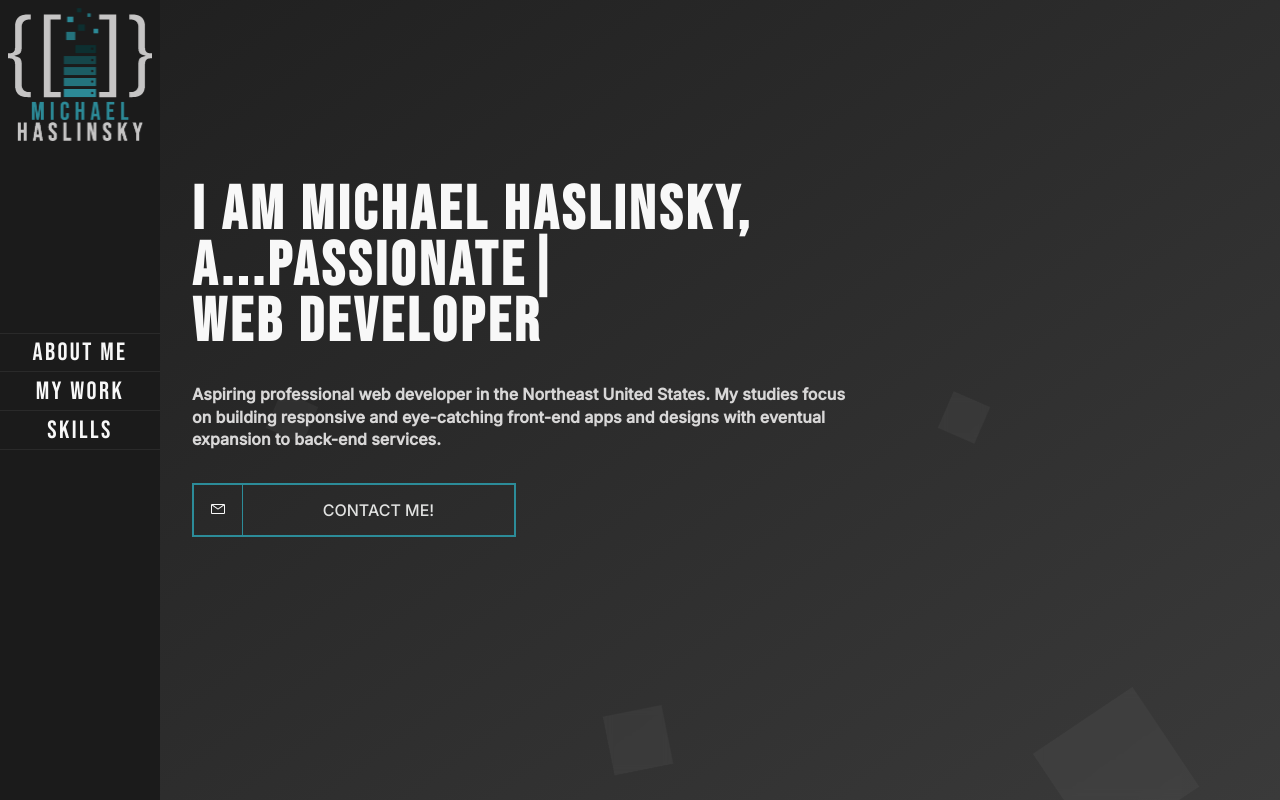
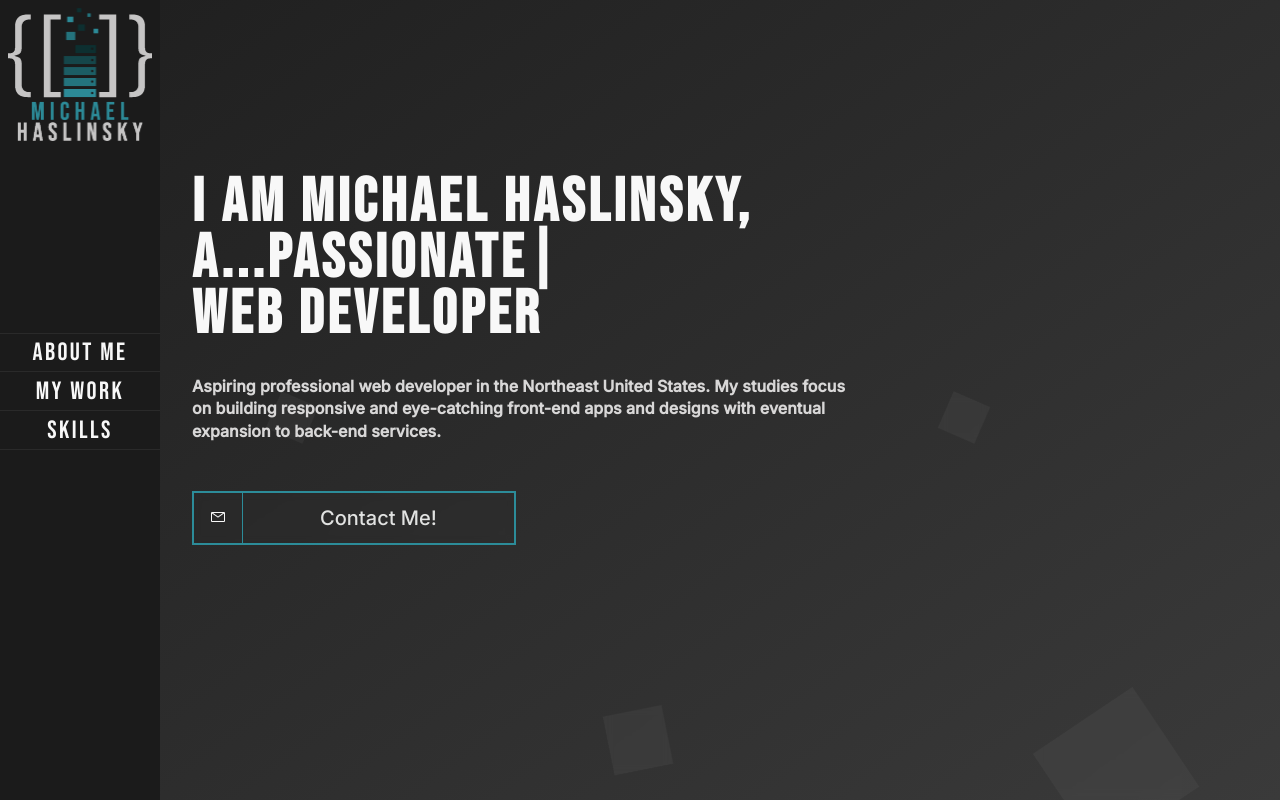
Before and after one commit to mhaslinsky/portfolio, a React (Create React App) app: page / in a window 1280 px wide. Built offline with nearby package versions, Linux system fonts and the light colour scheme; some icons are missing.

Commit message:
added transitions to other pages and contact button anim

```diff
--- a/src/components/Accordian.module.scss
+++ b/src/components/Accordian.module.scss
@@ -14,5 +14,7 @@
   display: flex;
   justify-content: space-between;
   padding-bottom: 0.5rem;
+  padding-left: 0.2rem;
+  padding-top: 0.2rem;
   cursor: pointer;
 }
--- a/src/components/ContactButton.jsx
+++ b/src/components/ContactButton.jsx
@@ -1,20 +1,35 @@
 import classes from "./ContactButton.module.scss";
 import { Icon } from "@iconify/react";
+import { useRef } from "react/cjs/react.development";
+import { Fragment } from "react";
 
 function ContactButton() {
+  const textRef = useRef();
+
   function clipboardCopy() {
     navigator.clipboard.writeText("mhaslinsky@gmail.com");
+
+    textRef.current.classList.remove(classes.fadeAnim);
+    void textRef.current.offsetWidth;
+    textRef.current.classList.add(classes.fadeAnim);
   }
 
   return (
-    <div className={classes.container}>
-      <div className={classes.icon}>
-        <Icon icon='carbon:email' />
+    <Fragment>
+      <div className={classes.wrapper}>
+        <div className={classes.floatingText} ref={textRef}>
+          Email Copied to Clipboard!
+        </div>
+        <div className={classes.container}>
+          <div onClick={clipboardCopy} className={classes.icon}>
+            <Icon icon='carbon:email' />
+          </div>
+          <button onClick={clipboardCopy} className={classes.button}>
+            Contact Me!
+          </button>
+        </div>
       </div>
-      <button onClick={clipboardCopy} className={classes.button}>
-        CONTACT ME!
-      </button>
-    </div>
+    </Fragment>
   );
 }
 
--- a/src/components/ContactButton.module.scss
+++ b/src/components/ContactButton.module.scss
@@ -1,15 +1,19 @@
+.wrapper {
+  margin-top: 1.5rem;
+}
+
 .container {
   display: flex;
   border: 2px solid #2c8c99;
   width: 20rem;
-  transition: 0.25s;
-  margin-top: 2rem;
+  transition: box-shadow 0.5s;
+  backdrop-filter: blur(4px);
 
   &:hover,
   &:focus {
     border-color: #2c8c99;
     color: #fff;
-    box-shadow: inset 20rem 0 0 0 #2c8c99;
+    box-shadow: inset 20rem 0 0 0.09px #2c8c99;
   }
 }
 
@@ -21,21 +25,41 @@
 }
 
 .button {
+  font-size: 1.25rem;
+  font-family: inherit;
   cursor: pointer;
   color: #e1e2e1;
-  transition: 1s;
   background: none;
-  font: inherit;
   flex: 1;
   border: none;
   padding: 0;
 }
 
+.floatingText {
+  opacity: 0%;
+  color: #2c8c99;
+  font-size: 1.563rem;
+  font-weight: 500;
+  font-family: "Bebas Neue", cursive;
+  letter-spacing: 0.2rem;
+}
+
+.fadeAnim {
+  animation-name: fade;
+  animation-duration: 2s;
+}
+
 @keyframes fade {
-  from {
+  0% {
+    opacity: 0%;
     transform: translateY(0);
   }
-  to {
-    transform: translateY(-100px);
+  90% {
+    opacity: 100%;
+    transform: translateY(-20px);
+  }
+  100% {
+    opacity: 0%;
+    transform: translateY(-40px);
   }
 }
--- a/src/components/HardSkills.module.scss
+++ b/src/components/HardSkills.module.scss
@@ -3,13 +3,13 @@
   grid-template-columns: 1fr 1fr 1fr 1fr;
 }
 
-@media (max-width: 550px) {
+@media (max-width: 620px) {
   .wrapper {
     grid-template-columns: 1fr 1fr 1fr;
   }
 }
 
-@media (max-width: 360px) {
+@media (max-width: 500px) {
   .wrapper {
     grid-template-columns: 1fr 1fr;
   }
--- a/src/components/HeroText.module.scss
+++ b/src/components/HeroText.module.scss
@@ -18,6 +18,17 @@ h4 {
   padding-bottom: 5rem;
   position: relative;
   z-index: 1;
+  animation-name: fade;
+  animation-duration: 700ms;
+}
+
+@keyframes fade {
+  from {
+    opacity: 0;
+  }
+  to {
+    opacity: 1;
+  }
 }
 
 @media (max-width: 800px) {
--- a/src/components/SoftSkills.jsx
+++ b/src/components/SoftSkills.jsx
@@ -3,7 +3,7 @@ import classes from "./SoftSkills.module.scss";
 
 function SoftSkills() {
   return (
-    <React.Fragment>
+    <div className={classes.wrapper}>
       <header className={classes.skillHeader}>Project Management</header>
       <p className={classes.text}>
         I have experience leading multiple projects. Using{" "}
@@ -24,7 +24,7 @@ function SoftSkills() {
         <li>&#8226; Following up on task completion.</li>
         <li>&#8226; Documenting project status for use by project members.</li>
       </ul>
-    </React.Fragment>
+    </div>
   );
 }
 
--- a/src/components/SoftSkills.module.scss
+++ b/src/components/SoftSkills.module.scss
@@ -1,3 +1,7 @@
+.wrapper {
+  margin: 0.4rem;
+}
+
 .skillHeader {
   font-family: "Bebas Neue", cursive;
   font-size: 1.563rem;
@@ -27,6 +31,7 @@
   display: flex;
   flex-direction: column;
   align-items: flex-start;
+
   li {
     margin-top: 0.4rem;
   }
--- a/src/index.css
+++ b/src/index.css
@@ -182,7 +182,7 @@ h4 {
 
 @media (max-width: 800px) {
   :root {
-    font-size: 12px;
+    font-size: 14px;
   }
 
   .heroText {
--- a/src/pages/Skills.module.scss
+++ b/src/pages/Skills.module.scss
@@ -7,7 +7,19 @@
   margin: 2rem;
   max-width: 1000px;
   width: 90%;
+  animation-name: fade;
+  animation-duration: 700ms;
 }
+
+@keyframes fade {
+  from {
+    opacity: 0;
+  }
+  to {
+    opacity: 1;
+  }
+}
+
 @media (max-width: 800px) {
   .wrapper {
     align-self: flex-start;
```
